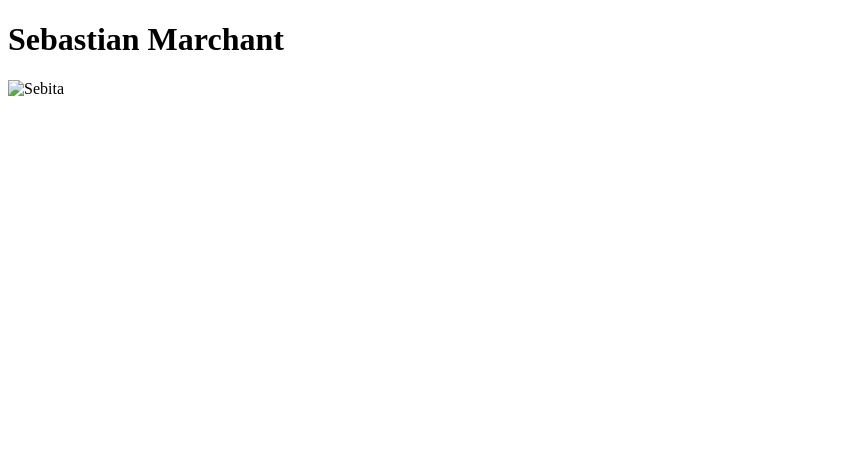
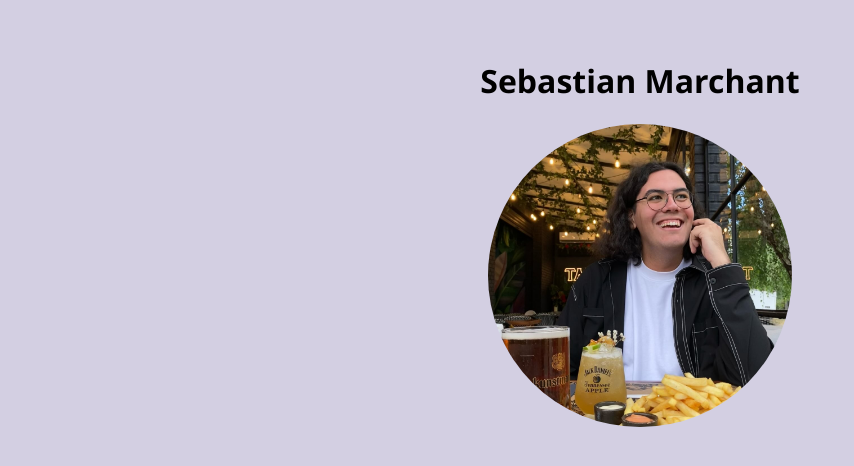
Before and after one commit to marcho2/presentacion, a plain HTML site: page index.html in a window 1280 px wide. Shown: the whole page, without its empty margins (0-854 px from the left). Drawn offline with Linux system fonts and the light colour scheme; the site is published under a folder, as on GitHub Pages, so addresses that start at the root find nothing.

Commit message:
Update index.html

```diff
--- a/index.html
+++ b/index.html
@@ -4,14 +4,14 @@
     <meta charset="UTF-8">
     <meta name="viewport" content="width=device-width, initial-scale=1.0">
     <title>Presentación</title>
-    <link rel="stylesheet" href="/style.css">
+    <link rel="stylesheet" href="style.css">
 </head>
 <body>
     <Header class="container">
         <h1 class="nombre">
             Sebastian Marchant
         </h1>
-        <img class="foto" src="/foto.jpg" alt="Sebita">
+        <img class="foto" src="foto.jpg" alt="Sebita">
     </Header>
 
 </body>
```
